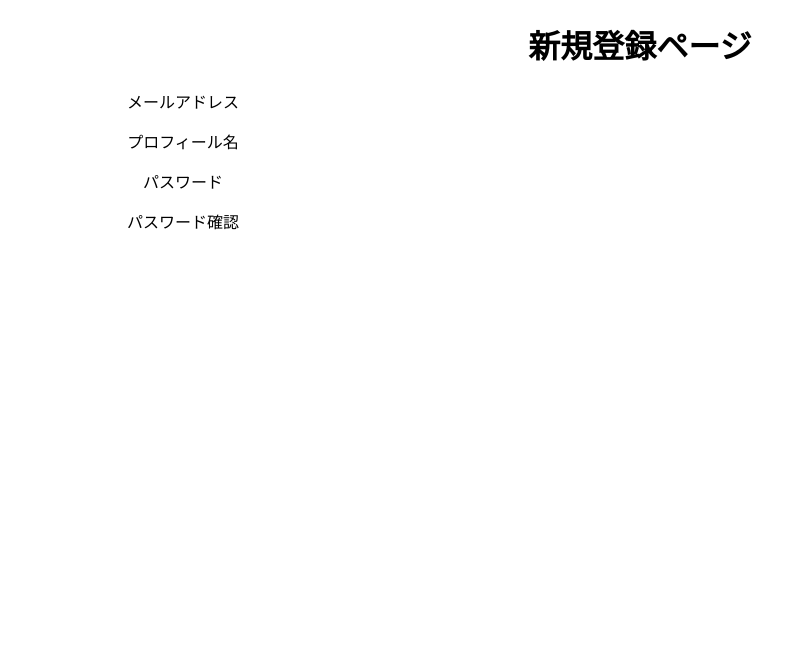
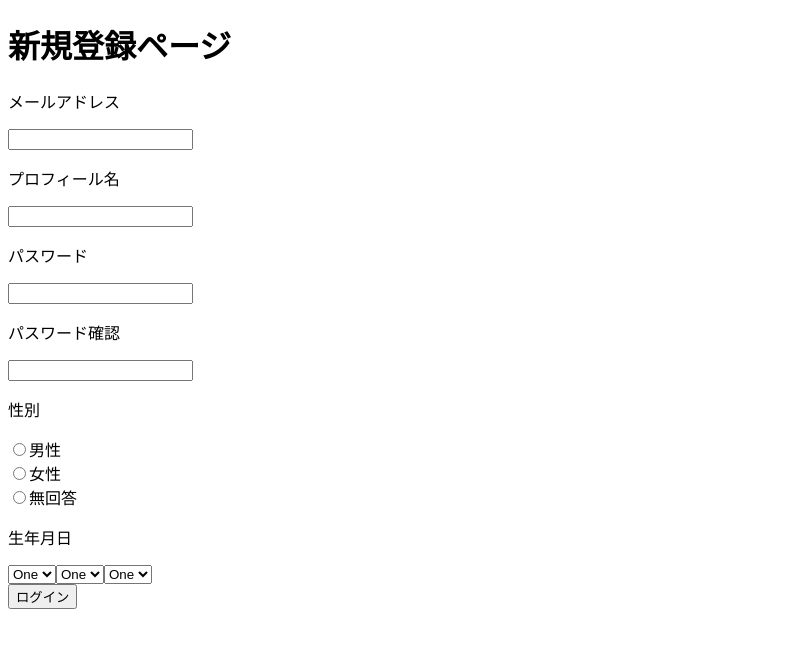
Before and after one commit to itc-s22020/QAapp-PBL, a Next.js app: page /signUp in a window 1280 px wide. Shown: the top 648 px of the page, without its empty margins (0-807 px from the left). Built offline with nearby package versions, Linux system fonts and the light colour scheme.

Commit message:
signUpとlogin画面一通り

```diff
--- a/src/pages/signUp.js
+++ b/src/pages/signUp.js
@@ -4,12 +4,101 @@
 export default function signUp() {
   return (
     <div className={styles.container}>
-      <h1>新規登録ページ</h1>
+      <h1 className={styles.h1}>新規登録ページ</h1>
 	<div className={styles.content}>
           <p>メールアドレス</p>
+	  <input
+	    className={styles.input1}
+	    type="text"
+	    aria-label=".form-control-lg example"
+	    required
+	  />
           <p>プロフィール名</p>
+	  <input
+	    className={styles.input2}
+	    type="text"
+	    aria-label=".form-control-lg example"
+	    required
+	  />
           <p>パスワード</p>
+	  <input
+	    className={styles.input3}
+	    type="text"
+	    aria-label=".form-control-lg example"
+	    required
+	  />
           <p>パスワード確認</p>
+	  <input
+	    className={styles.input4}
+	    type="text"
+	    aria-label=".form-control-lg example"
+	    required
+	  />
+	  <p>性別</p>
+	  <div className="form-check form-check-inline">
+            <input
+	      className="form-check-input"
+	      type="radio"
+	      name="inlineRadioOptions"
+	      id="inlineRadio1"
+	      value="option1"
+	    />
+            <label
+	      className="form-check-label"
+	      for="inlineRadio1">男性
+	    </label>
+	  </div>
+
+	  <div className="form-check form-check-inline">
+            <input
+	    className="form-check-input"
+	    type="radio"
+	    name="inlineRadioOptions"
+	    id="inlineRadio2"
+	    value="option2"
+	  />
+            <label
+	    className="form-check-label"
+	    for="inlineRadio2">女性
+	    </label>
+          </div>
+	  <div className="form-check form-check-inline">
+            <input
+	      className="form-check-input"
+	      type="radio"
+	      name="inlineRadioOptions"
+	      id="inlineRadio2"
+	      value="option2"
+	    />
+            <label
+	      className="form-check-label"
+	      for="inlineRadio2">無回答
+	    </label>
+	  </div>
+	  <p>生年月日</p>
+	    <select
+	      className="form-select"
+	        aria-label="Default select example">
+                <option value="1">One</option>
+                <option value="2">Two</option>
+            </select>
+            <select
+	      className="form-select"
+	      aria-label="Default select example">
+              <option value="1">One</option>
+              <option value="2">Two</option>
+            </select>
+	    <select
+	      className="form-select"
+	      aria-label="Default select example">
+              <option value="1">One</option>
+              <option value="2">Two</option>
+            </select>
+	</div>
+	<div className={styles.footer}>
+          <Link href="/login">
+            <button className={styles.button}>ログイン</button>
+          </Link>
         </div>
     </div>
   );
--- a/src/styles/signUp.module.css
+++ b/src/styles/signUp.module.css
@@ -1,8 +1,30 @@
-.container{
+/*.container{
+}
+
+.h1{
 	text-align: center;
 }
 
 .content{
 	width: 350px;
 	height: 200px;
+	padding: 16px 32px;
 }
+
+.input1,
+.input2,
+.input3,
+.input4{
+        padding: 7px 80px;
+}
+
+.button {
+   	padding: 16px 32px;
+  	font-size: 18px;
+  	background-color: #007bff;
+ 	color: white;
+  	border: none;
+  	border-radius: 8px;
+	cursor: pointer;
+	margin-top: 45%;
+}*/
```
Also changed, not shown: src/pages/login.js (added, +23 -0 lines), src/styles/login.module.css (added).
